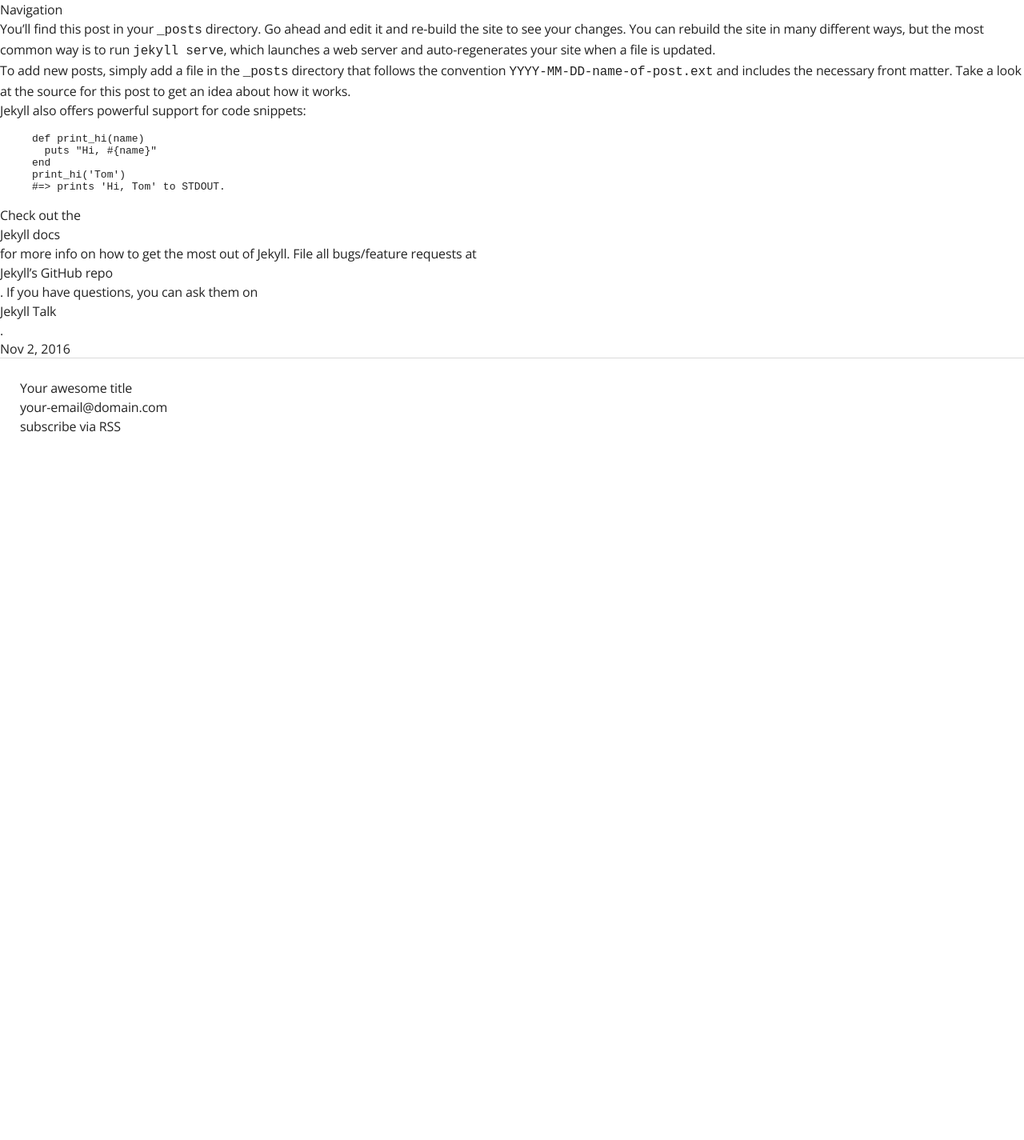
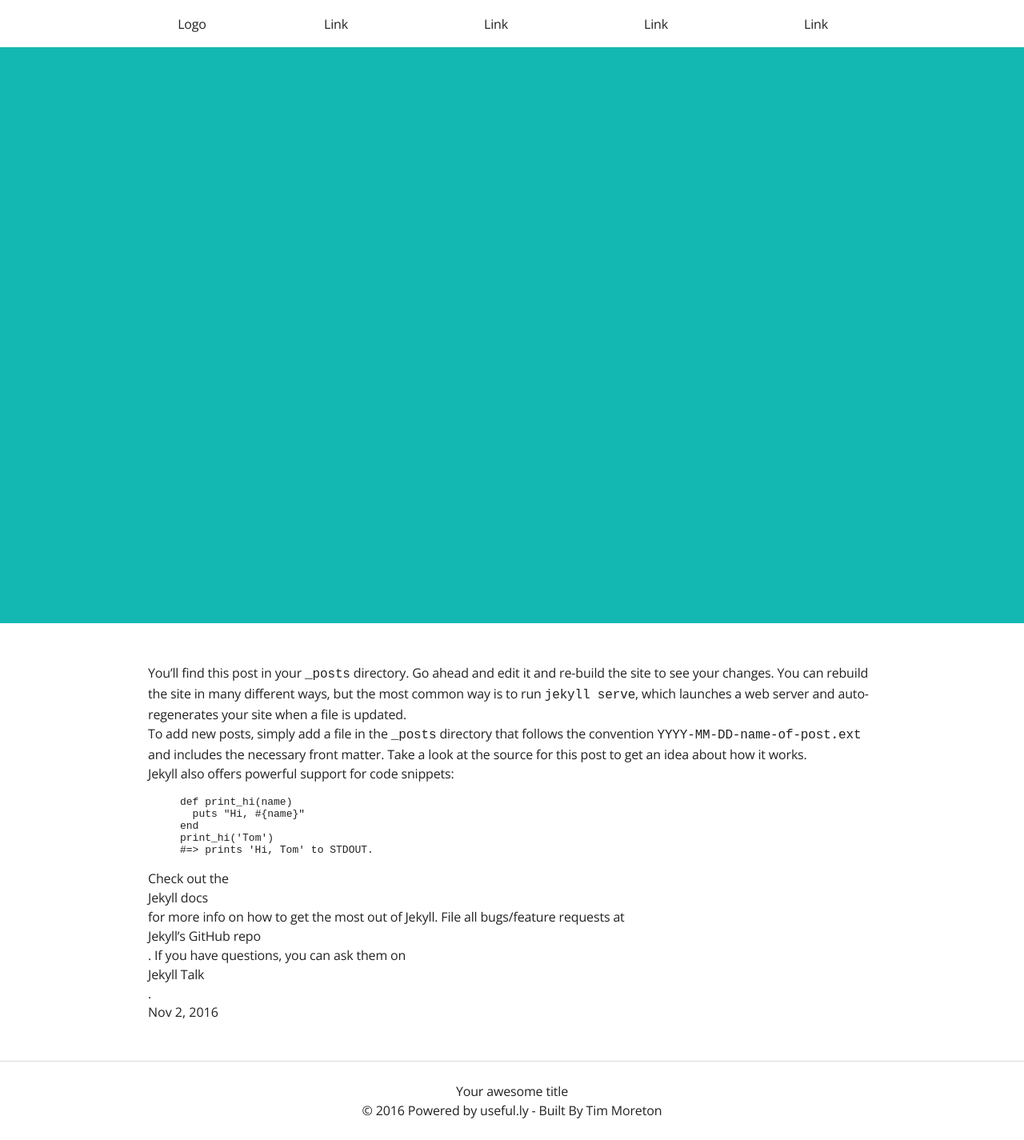
Before and after one commit to tmoreton/jekyll-useful.ly, a Jekyll site: the page built from _posts/2016-11-01-welcome-to-jekyll.markdown, in a window 1280 px wide. Shown: the whole page at 80% size. Built offline with Jekyll 4.4.1, drawn with Linux system fonts in a browser that asks for light colours; before the commit the page ends 900 px from its top, so only the background shows below that; part of the change alters nothing that is shown.

Commit message:
added nav footer and javascript

```diff
--- a/_includes/footer.html
+++ b/_includes/footer.html
@@ -1,5 +1,9 @@
 <footer>
-<p>{{ site.title }}</p>
-<p><a href="mailto:{{ site.email }}">{{ site.email }}</a></p>
-<p><a href="{{ "/feed.xml" | prepend: site.baseurl }}">subscribe via RSS</a></p>
+  <div class="flex center">
+    	<p>{{ site.title }}</p>
+  </div>
+  <div class="flex center">
+      <p>© 2016 Powered by useful.ly - Built By Tim Moreton</p>
+      <!-- <p><a href="{{ "/feed.xml" | prepend: site.baseurl }}">subscribe via RSS</a></p> -->
+  </div>
 </footer>
--- a/_includes/header.html
+++ b/_includes/header.html
@@ -1,3 +1,24 @@
 <header>
-	<p>Navigation</p>
+  <div class="flex flex-12 nav center left">
+    <div class="hidden-desktop left">
+      <div id="open-close-nav" class="hamburger hamburger--squeeze">
+        <div class="hamburger-box">
+          <div class="hamburger-inner"></div>
+        </div>
+      </div>
+    </div>
+
+    <div class="flex flex-2 flex-mobile-4 center">
+      <a href="/">
+        <p>Logo</p>
+      </a>
+    </div>
+
+    <div class="menu flex flex-10 center">
+      <a href="#" class="main">Link</a>
+      <a href="#" class="main">Link</a>
+      <a href="#" class="main">Link</a>
+      <a href="#" class="main">Link</a>
+    </div>
+  </div>
 </header>
--- a/_layouts/default.html
+++ b/_layouts/default.html
@@ -7,10 +7,21 @@
 
     {% include header.html %}
 
-        {{ content }}
+    <!-- Hero Section -->
+	  <div class="hero">
+	    <div class="flex hero-content center">
+	      <div></div>
+	    </div>
+	  </div>
+
+  	<section>
+  		{{ content }}
+  	</section>
 
     {% include footer.html %}
 
   </body>
-
+  <!-- jQuery -->
+  <script src="https://ajax.googleapis.com/ajax/libs/jquery/1.12.4/jquery.min.js"></script>
+  <script src="{{ "/assets/script.js" | prepend: site.baseurl }}"></script>
 </html>
--- /dev/null
+++ b/assets/script.js
@@ -0,0 +1,84 @@
+//Open Modal Function
+function openModal(){
+	var modal = document.getElementById("modal");
+	modal.style.visibility = "visible"
+	modal.style.opacity = 1
+	document.body.style.overflow = "hidden";
+}
+
+//Close Modal Function
+function closeModal(){
+	var modal = document.getElementById("modal");
+	modal.style.visibility = "hidden"
+	modal.style.opacity = 0
+	document.body.removeAttribute("style");
+}
+
+// Showing and Hiding mobile nav Overlay
+$('#open-close-nav').click( function(){
+	if ($("#open-close-nav").hasClass('is-active')){
+		$("#open-close-nav").removeClass('is-active');
+		$('body').css("overflow", "initial");
+		$(".menu").removeClass("open");
+	} else {
+		$("#open-close-nav").addClass('is-active');
+		$('body').css("overflow", "hidden");
+		$(".menu").addClass("open");
+	}
+});
+
+//Close nav when link is clicked
+$('a').click(function(){
+	$("#open-close-nav").removeClass('is-active');
+	$(".menu").removeClass("open");
+	$('body').css("overflow", "initial");
+})
+
+// Nav Dropwdowns
+$(".nav-item").click(function(){
+	if ($(this).hasClass("open")){
+		$(this).removeClass("open");
+	} else {
+		$(this).addClass("open");
+	}
+})
+
+// This validates form fields
+$('button[type="submit"]').click( function(){
+    $('form').addClass('submitted');
+});
+
+//Submits form to API Gateway
+$("#contact-form").submit(function(e) {
+  $(".form-submit").text("Submitting...");
+	e.preventDefault();
+  var url = 'https://ycwfh8vkck.execute-api.us-east-1.amazonaws.com/prod/test'
+	var data = JSON.stringify({
+	  "name": $("input[name='name']").val(),
+	  "email": $("input[name='email']").val(),
+	  "message": $("textarea[name='message']").val()
+	})
+  $.ajax({
+    type: 'POST',
+    url: url,
+    dataType: 'json',
+    contentType: 'application/json',
+    data: data,
+    success: function (data) {
+      $(".form-submit").text("Success!");
+      $(".form-submit").css("background-color", "#14B8B2");
+      $(".form-submit").css("color", "#fff");
+      $("input[name='name']").val("");
+      $("input[name='email']").val("");
+      $("textarea[name='message']").val("");
+      $('form').removeClass('submitted');
+      $("input[name='name']").attr("disabled", "disabled");
+      $("input[name='email']").attr("disabled", "disabled");
+      $("textarea[name='message']").attr("disabled", "disabled");
+      $(".form-submit").attr("disabled", "disabled");
+    },
+    error: function (data) {
+      console.log("Error" + data)
+    }
+  })
+});
```
